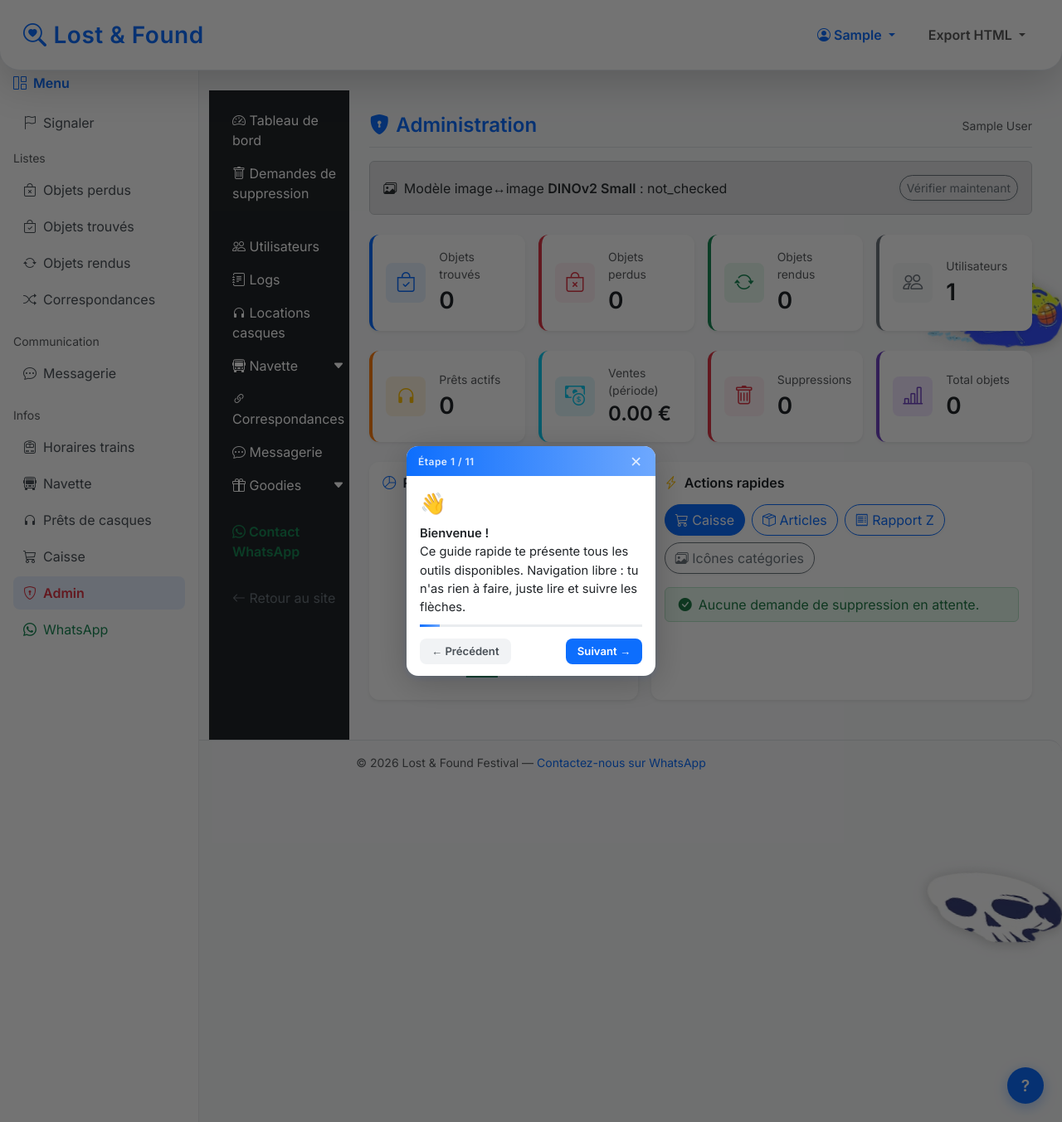
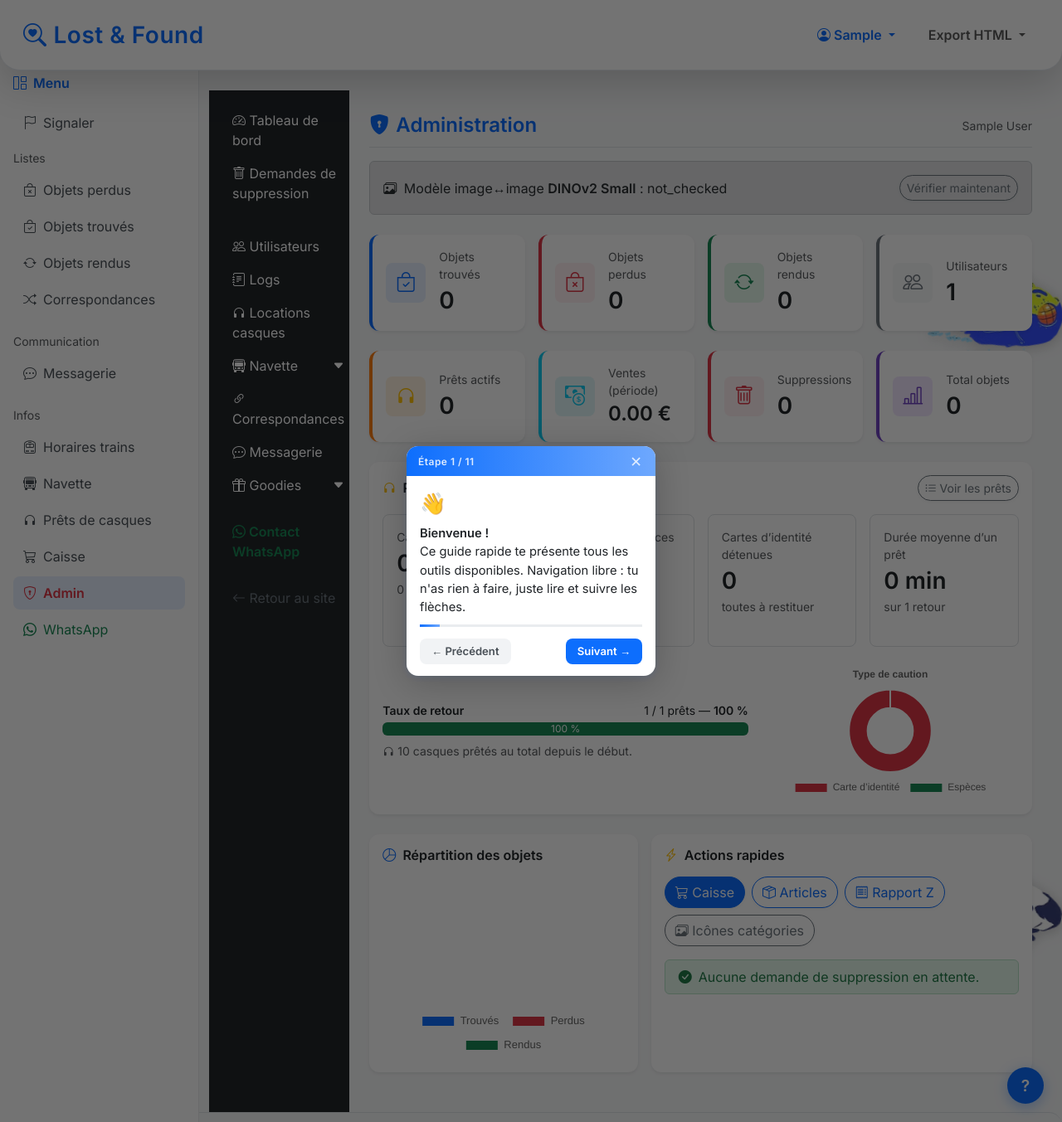
Before and after one commit to jeanjaen0221-bot/festivals-, a Flask app: page /admin/ in a window 1280 px wide. Shown: the whole page at 83% size. Run offline with Flask 3, Linux system fonts and the light colour scheme; a user stored in the database is signed in; tables that the repository leaves empty hold one stand-in row (values such as "Sample post"); some libraries are stand-ins or nearby versions.

Commit message:
Ajoute une analytique des prets de casques au tableau de bord
Quatre indicateurs, dont deux engagent la responsabilite de l organisation et
doivent tomber a zero a la fermeture : le montant des cautions en especes
detenues, qui doit correspondre a la caisse, et le nombre de cartes d identite
conservees. S y ajoutent les casques encore dehors, la duree moyenne d un pret,
le taux de retour et la repartition des types de caution.

Les casques dehors comptent les QUANTITES et non les lignes : un pret de quatre
casques, ce sont quatre objets a recuperer. Les especes detenues excluent les
cautions deja restituees, sans quoi le compte ne tomberait jamais juste.

Le calcul vit dans analytics.py, sans dependance a Flask ni a la base, parce que
admin.py importe l application et que rien de ce qui y vit n est testable. 11
tests le couvrent, y compris le corpus vide, les quantites absentes, un enum
comme type de caution et un montant en flottant.

La section est enveloppee dans un try : le tableau de bord doit rester
consultable meme si elle echoue, elle est informative et non critique.

Rendu verifie en navigateur avec un jeu de donnees connu : 7 casques dehors,
40,00 euros detenus sur 60 prets, 2 cartes, taux de retour 50 pourcent en rouge.

```diff
--- a/admin.py
+++ b/admin.py
@@ -1,4 +1,4 @@
-from flask import Blueprint, render_template, redirect, url_for, flash, request, jsonify, send_file, abort, make_response
+from flask import Blueprint, render_template, redirect, url_for, flash, request, jsonify, send_file, abort, make_response, current_app
 import os
 import uuid
 import json
@@ -36,6 +36,7 @@ from flask_login import login_required, current_user
 from app import db
 from models import User, ActionLog, Item, Status, HeadphoneLoan, Product, Sale, SaleItem, PaymentMethod, ZClosure, ZTicketPDF, LoanStatus, Conversation, Message, ConvType, Category, get_app_settings
 from forms import SimpleCsrfForm, ProductForm, CategoryIconForm, RegisterForm
+from analytics import agreger_prets
 from datetime import datetime, timezone
 from reportlab.lib.pagesizes import A4
 from reportlab.pdfgen import canvas
@@ -231,6 +232,17 @@ def visual_model_status():
     return jsonify(status), code
 
 
+def analytique_casques():
+    """Lit les prêts non supprimés et délègue le calcul à analytics.agreger_prets."""
+    champs = (HeadphoneLoan.quantity, HeadphoneLoan.deposit_type,
+              HeadphoneLoan.deposit_amount, HeadphoneLoan.loan_date,
+              HeadphoneLoan.return_date)
+    lignes = (HeadphoneLoan.query
+              .filter(HeadphoneLoan.status != LoanStatus.DELETED)
+              .with_entities(*champs).all())
+    return agreger_prets(lignes)
+
+
 @bp_admin.route('/')
 @login_required
 @admin_required
@@ -254,6 +266,13 @@ def admin_dashboard():
         pass
     from visual_matcher import model_status
     csrf_form = SimpleCsrfForm()
+    try:
+        casques = analytique_casques()
+    except Exception:
+        # Le tableau de bord doit rester consultable même si cette section
+        # échoue : elle est informative, pas critique.
+        current_app.logger.exception("Analytique des prêts de casques indisponible")
+        casques = None
     return render_template(
         'admin/dashboard.html',
         nb_found=nb_found,
@@ -263,6 +282,7 @@ def admin_dashboard():
         nb_deletions=nb_deletions,
         active_loans=active_loans,
         total_sales_eur=total_sales_eur,
+        casques=casques,
         visual_model_status=model_status(),
         csrf_form=csrf_form
     )
--- /dev/null
+++ b/analytics.py
@@ -0,0 +1,66 @@
+"""Agrégats du tableau de bord, sans dépendance à Flask ni à la base.
+
+Isolé volontairement : `admin.py` importe l'application, donc rien de ce qui y
+vit ne peut être testé sans une base de données. Le calcul est ici pur — il
+reçoit des lignes et rend des chiffres — et couvert par des tests.
+
+Le type de caution est comparé sur sa valeur textuelle ('cash', 'id_card')
+plutôt que sur l'énumération, pour que ce module reste indépendant de models.py.
+"""
+from decimal import Decimal
+
+CAUTION_ESPECES = 'cash'
+CAUTION_CARTE_IDENTITE = 'id_card'
+
+
+def _type_caution(ligne) -> str:
+    """Valeur textuelle du type de caution, que ce soit un enum ou une chaîne."""
+    brut = getattr(ligne, 'deposit_type', None)
+    return getattr(brut, 'value', brut) or ''
+
+
+def agreger_prets(lignes) -> dict:
+    """Chiffres clés des prêts de casques.
+
+    Deux d'entre eux engagent la responsabilité de l'organisation et doivent
+    pouvoir être vérifiés à tout moment : le montant des cautions en espèces
+    détenues, qui doit correspondre à la caisse, et le nombre de cartes
+    d'identité conservées, qui doivent toutes être rendues avant la fermeture.
+
+    `lignes` : itérable d'objets exposant quantity, deposit_type,
+    deposit_amount, loan_date et return_date. Les prêts supprimés doivent avoir
+    été écartés en amont : ils ne représentent plus un engagement.
+    """
+    lignes = list(lignes)
+    en_cours = [l for l in lignes if l.return_date is None]
+    rendus = [l for l in lignes if l.return_date is not None]
+
+    def quantite(ensemble):
+        return sum(int(l.quantity or 1) for l in ensemble)
+
+    especes = Decimal('0')
+    for l in en_cours:
+        if _type_caution(l) == CAUTION_ESPECES and l.deposit_amount:
+            especes += Decimal(str(l.deposit_amount))
+
+    durees = [(l.return_date - l.loan_date).total_seconds() / 60
+              for l in rendus if l.return_date and l.loan_date]
+    duree_moyenne = round(sum(durees) / len(durees)) if durees else None
+
+    total = len(lignes)
+    return {
+        'casques_dehors':        quantite(en_cours),
+        'casques_total':         quantite(lignes),
+        'prets_en_cours':        len(en_cours),
+        'prets_rendus':          len(rendus),
+        'prets_total':           total,
+        'taux_retour':           round(100 * len(rendus) / total) if total else 0,
+        'especes_detenues':      especes,
+        'cartes_detenues':       sum(1 for l in en_cours
+                                     if _type_caution(l) == CAUTION_CARTE_IDENTITE),
+        'caution_ci_total':      sum(1 for l in lignes
+                                     if _type_caution(l) == CAUTION_CARTE_IDENTITE),
+        'caution_especes_total': sum(1 for l in lignes
+                                     if _type_caution(l) == CAUTION_ESPECES),
+        'duree_moyenne_min':     duree_moyenne,
+    }
--- a/templates/admin/dashboard.html
+++ b/templates/admin/dashboard.html
@@ -122,6 +122,80 @@
   </div>
 </div>
 
+<!-- Analytique des prêts de casques -->
+{% if casques %}
+<div class="card shadow-sm border-0 mb-4">
+  <div class="card-body">
+    <div class="d-flex align-items-center justify-content-between flex-wrap gap-2 mb-3">
+      <h6 class="fw-bold mb-0"><i class="bi bi-headphones text-warning me-1"></i> Prêts de casques</h6>
+      <a href="{{ url_for('main.headphone_loans') }}" class="btn btn-sm btn-outline-secondary">
+        <i class="bi bi-list-ul"></i> Voir les prêts
+      </a>
+    </div>
+
+    {# Les deux premiers chiffres engagent l'organisation : ce qui est dehors,
+       et ce qu'on détient en échange. Ils doivent tomber à zéro à la fermeture. #}
+    <div class="row g-3 mb-3">
+      <div class="col-6 col-lg-3">
+        <div class="border rounded-3 p-3 h-100 {% if casques.casques_dehors %}border-warning bg-warning-subtle{% endif %}">
+          <div class="text-muted small">Casques dehors</div>
+          <div class="fw-bold fs-3">{{ casques.casques_dehors }}</div>
+          <div class="text-muted small">{{ casques.prets_en_cours }} prêt{{ 's' if casques.prets_en_cours != 1 }} en cours</div>
+        </div>
+      </div>
+      <div class="col-6 col-lg-3">
+        <div class="border rounded-3 p-3 h-100 {% if casques.especes_detenues %}border-success bg-success-subtle{% endif %}">
+          <div class="text-muted small">Cautions en espèces détenues</div>
+          <div class="fw-bold fs-3">{{ '%.2f'|format(casques.especes_detenues) }} €</div>
+          <div class="text-muted small">à rendre aux festivaliers</div>
+        </div>
+      </div>
+      <div class="col-6 col-lg-3">
+        <div class="border rounded-3 p-3 h-100 {% if casques.cartes_detenues %}border-danger bg-danger-subtle{% endif %}">
+          <div class="text-muted small">Cartes d’identité détenues</div>
+          <div class="fw-bold fs-3">{{ casques.cartes_detenues }}</div>
+          <div class="text-muted small">toutes à restituer</div>
+        </div>
+      </div>
+      <div class="col-6 col-lg-3">
+        <div class="border rounded-3 p-3 h-100">
+          <div class="text-muted small">Durée moyenne d’un prêt</div>
+          <div class="fw-bold fs-3">
+            {% if casques.duree_moyenne_min is none %}—
+            {% elif casques.duree_moyenne_min >= 60 %}{{ (casques.duree_moyenne_min // 60)|int }} h {{ (casques.duree_moyenne_min % 60)|int }}
+            {% else %}{{ casques.duree_moyenne_min }} min{% endif %}
+          </div>
+          <div class="text-muted small">sur {{ casques.prets_rendus }} retour{{ 's' if casques.prets_rendus != 1 }}</div>
+        </div>
+      </div>
+    </div>
+
+    <div class="row g-3 align-items-center">
+      <div class="col-12 col-lg-7">
+        <div class="d-flex justify-content-between small mb-1">
+          <span class="fw-semibold">Taux de retour</span>
+          <span>{{ casques.prets_rendus }} / {{ casques.prets_total }} prêts — <b>{{ casques.taux_retour }} %</b></span>
+        </div>
+        <div class="progress" style="height:16px;" role="img"
+             aria-label="Taux de retour des casques : {{ casques.taux_retour }} %">
+          <div class="progress-bar {% if casques.taux_retour >= 90 %}bg-success{% elif casques.taux_retour >= 60 %}bg-warning{% else %}bg-danger{% endif %}"
+               data-taux="{{ casques.taux_retour }}">{{ casques.taux_retour }} %</div>
+        </div>
+        <div class="text-muted small mt-2">
+          <i class="bi bi-headphones"></i> {{ casques.casques_total }} casque{{ 's' if casques.casques_total != 1 }} prêté{{ 's' if casques.casques_total != 1 }} au total depuis le début.
+        </div>
+      </div>
+      <div class="col-12 col-lg-5">
+        <canvas id="cautionsChart" style="max-height:170px;" role="img"
+                aria-label="Répartition des cautions : {{ casques.caution_ci_total }} cartes d’identité, {{ casques.caution_especes_total }} en espèces">
+          <p class="visually-hidden">Cartes d’identité : {{ casques.caution_ci_total }}, Espèces : {{ casques.caution_especes_total }}</p>
+        </canvas>
+      </div>
+    </div>
+  </div>
+</div>
+{% endif %}
+
 <!-- Chart + Actions rapides -->
 <div class="row g-3 mb-4">
   <div class="col-12 col-lg-5">
@@ -191,4 +265,45 @@
   });
 })();
 </script>
+
+{% if casques %}
+<script nonce="{{ csp_nonce }}">
+(function(){
+  // La largeur de la barre est posée ici : un style inline serait bloqué par
+  // notre CSP au même titre que les gestionnaires onclick.
+  document.querySelectorAll('.progress-bar[data-taux]').forEach(function(barre){
+    barre.style.width = (barre.dataset.taux || 0) + '%';
+  });
+
+  const ctx = document.getElementById('cautionsChart');
+  if(!ctx || typeof Chart === 'undefined') return;
+  new Chart(ctx, {
+    type: 'doughnut',
+    data: {
+      labels: ['Carte d’identité', 'Espèces'],
+      datasets: [{
+        data: [{{ casques.caution_ci_total }}, {{ casques.caution_especes_total }}],
+        backgroundColor: ['#dc3545', '#198754'],
+        borderWidth: 2,
+        borderColor: '#fff',
+        hoverOffset: 6
+      }]
+    },
+    options: {
+      responsive: true,
+      plugins: {
+        title: { display: true, text: 'Type de caution' },
+        legend: { position: 'bottom', labels: { padding: 12, font: { size: 12 } } },
+        tooltip: {
+          callbacks: {
+            label: c => ` ${c.label} : ${c.parsed} prêt${c.parsed > 1 ? 's' : ''}`
+          }
+        }
+      },
+      cutout: '55%'
+    }
+  });
+})();
+</script>
+{% endif %}
 {% endblock %}
```
Also changed, not shown: tests/test_analytics.py (added, +106 -0 lines).
